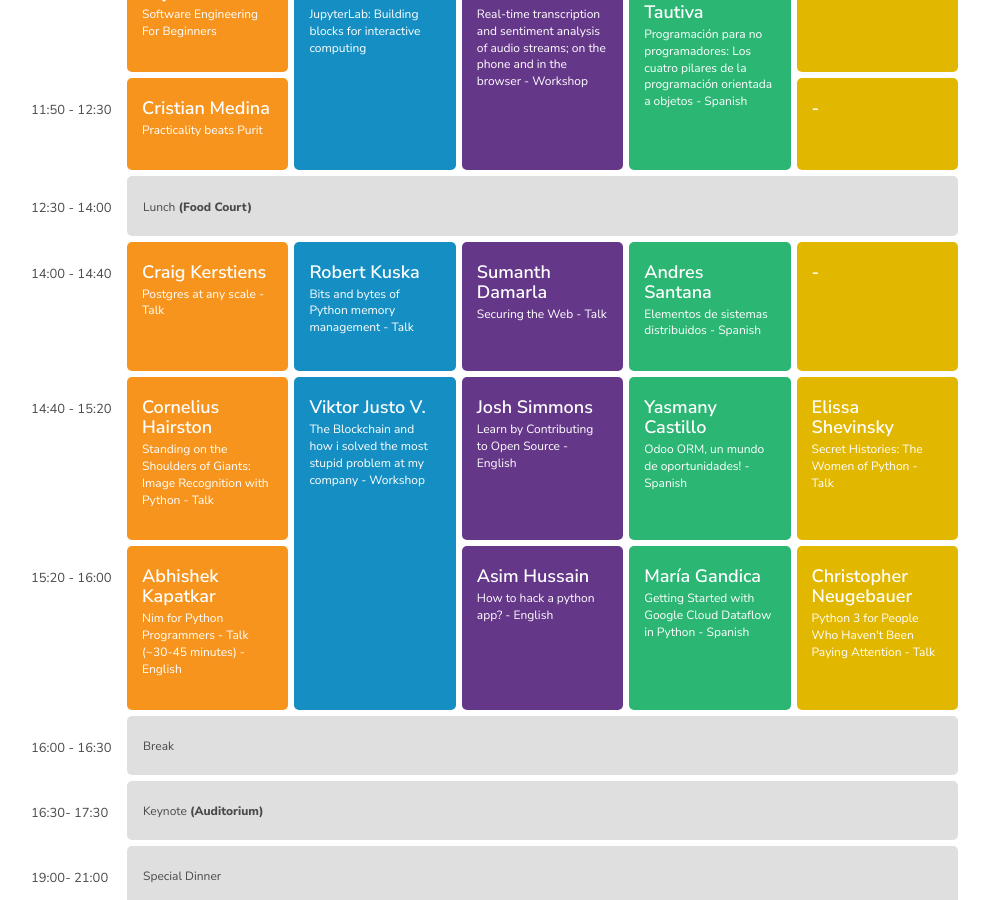
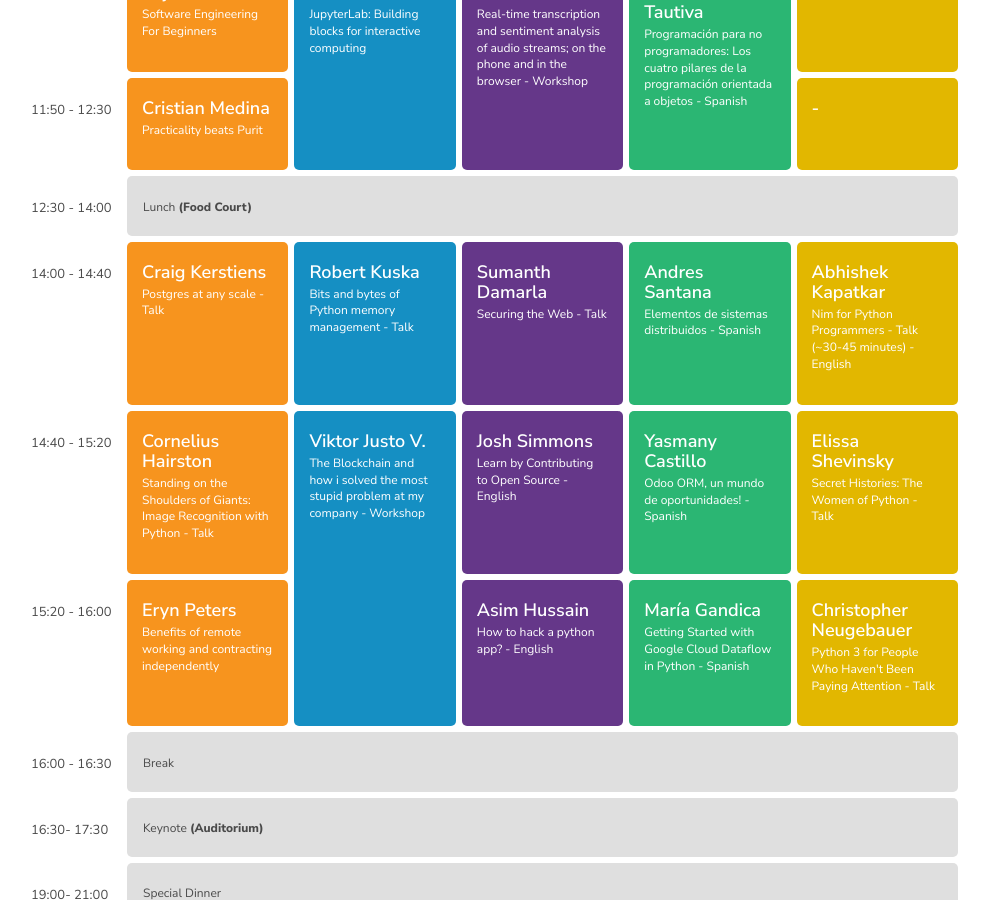
Before and after one commit to pycaribbean/pycaribbean.github.io, a Jekyll site: the page built from schedule.html, in a window 1280 px wide and 900 px high, scrolled down 988 px. Shown: the whole window, without its empty margins (144-1133 px from the left). Built offline with Jekyll 4.4.1, drawn with Linux system fonts in a browser that asks for light colours; nearby versions of some CDN libraries; library files that are not in the unit come from our copies.

Commit message:
Add new talk to the schedule

```diff
--- a/schedule.html
+++ b/schedule.html
@@ -174,8 +174,8 @@ layout: contentpage
                 <p>Elementos de sistemas distribuidos - Spanish</p>
             </div>
             <div class="lecture yellow">
-                <h4> - </h4>
-                <p></p>
+                <h4>Abhishek Kapatkar</h4>
+                <p>Nim for Python Programmers - Talk (~30-45 minutes) - English</p>
             </div>
             <!-- ////////////// End Row ////////////// -->
 
@@ -207,8 +207,8 @@ layout: contentpage
             <!-- ////////////// Start Row ////////////// -->
             <div class="time">15:20 - 16:00</div>
             <div class="lecture orange">
-                <h4>Abhishek Kapatkar</h4>
-                <p>Nim for Python Programmers - Talk (~30-45 minutes) - English</p>
+                <h4> Eryn Peters </h4>
+                <p> Benefits of remote working and contracting independently </p>
             </div>
             <div class="lecture purple">
                 <h4>Asim Hussain</h4>
```
